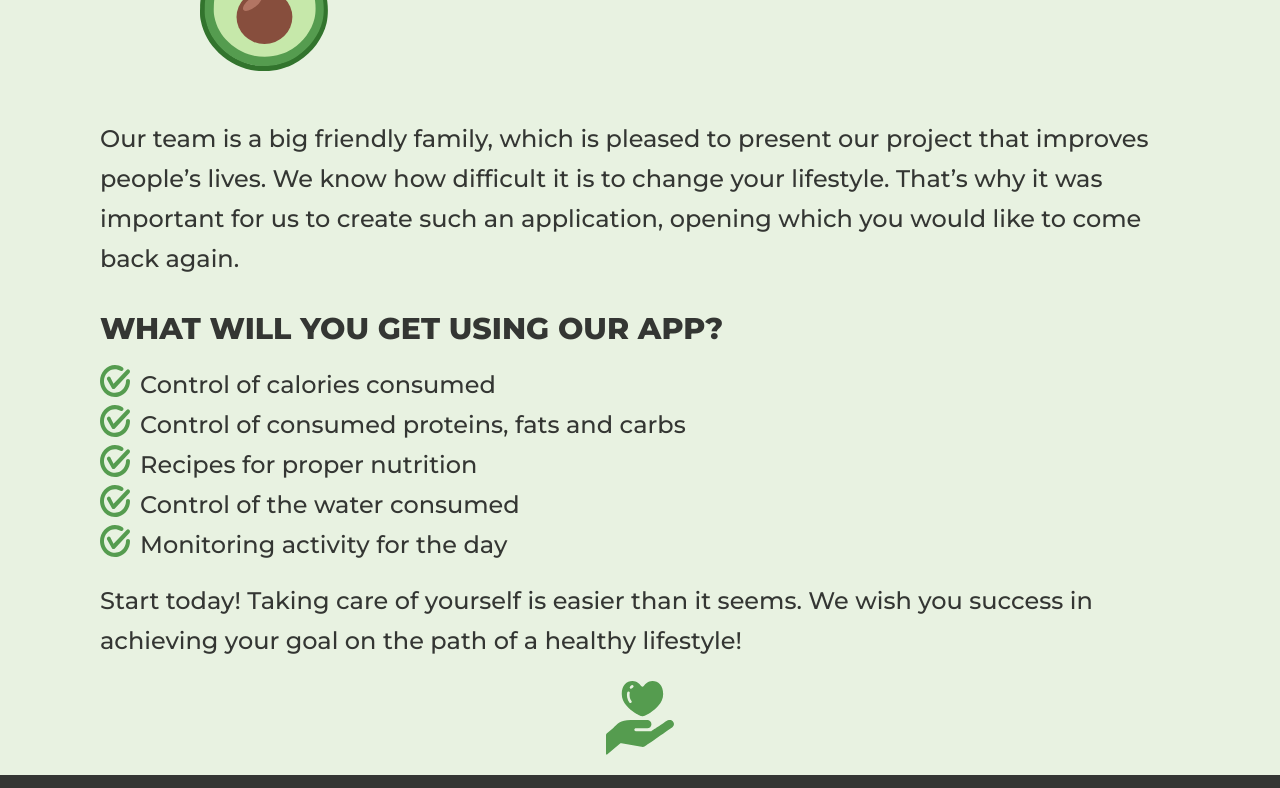
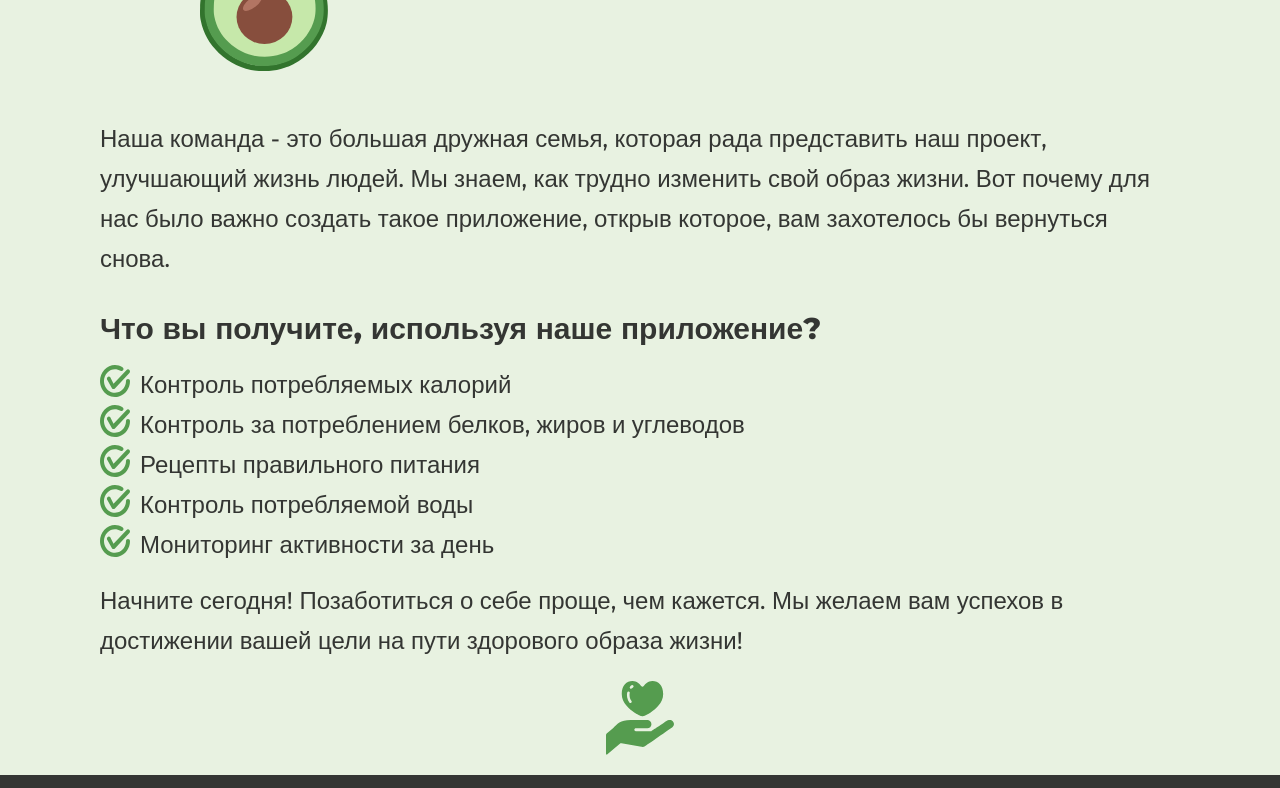
Before and after one commit to mitjasha/avocado, a React (Create React App) app: page /about in a window 1280 px wide. Shown: the part 360-1148 px from the top of the page. Built offline with nearby package versions, Linux system fonts and the light colour scheme.

Commit message:
add translate about us screen

```diff
--- a/src/i18n/translation/english.json
+++ b/src/i18n/translation/english.json
@@ -36,5 +36,15 @@
   "main_body_control": "Body control",
   "main_weight": "Weight",
   "main_kg": "kg",
-  "main_target_weight": "Target"
+  "main_target_weight": "Target",
+  "about_us_title": "About us",
+  "about_us_header": "WHO WE ARE?",
+  "about_us_text": "Our team is a big friendly family, which is pleased to present our project that improves people’s lives. We know how difficult it is to change your lifestyle. That’s why it was important for us to create such an application, opening which you would like to come back again.",
+  "about_us_question": "WHAT WILL YOU GET USING OUR APP?",
+  "about_us_li_1": "Control of calories consumed",
+  "about_us_li_2": "Control of consumed proteins, fats and carbs",
+  "about_us_li_3": "Recipes for proper nutrition",
+  "about_us_li_4": "Control of the water consumed",
+  "about_us_li_5": "Monitoring activity for the day",
+  "about_us_end_text": "Start today! Taking care of yourself is easier than it seems. We wish you success in achieving your goal on the path of a healthy lifestyle!"
 }
--- a/src/i18n/translation/russian.json
+++ b/src/i18n/translation/russian.json
@@ -36,5 +36,15 @@
   "main_body_control": "Контроль тела",
   "main_weight": "Вес",
   "main_kg": "кг",
-  "main_target_weight": "Цель"
+  "main_target_weight": "Цель",
+  "about_us_title": "О нас",
+  "about_us_header": "",
+  "about_us_text": "Наша команда - это большая дружная семья, которая рада представить наш проект, улучшающий жизнь людей. Мы знаем, как трудно изменить свой образ жизни. Вот почему для нас было важно создать такое приложение, открыв которое, вам захотелось бы вернуться снова.",
+  "about_us_question": "Что вы получите, используя наше приложение?",
+  "about_us_li_1": "Контроль потребляемых калорий",
+  "about_us_li_2": "Контроль за потреблением белков, жиров и углеводов",
+  "about_us_li_3": "Рецепты правильного питания",
+  "about_us_li_4": "Контроль потребляемой воды",
+  "about_us_li_5": "Мониторинг активности за день",
+  "about_us_end_text": "Начните сегодня! Позаботиться о себе проще, чем кажется. Мы желаем вам успехов в достижении вашей цели на пути здорового образа жизни!"
 }
--- a/src/pages/AboutUsScreen/AboutUsScreen.tsx
+++ b/src/pages/AboutUsScreen/AboutUsScreen.tsx
@@ -1,41 +1,29 @@
 import React from "react";
 import "./AboutUsScreen.scss";
 import "../../index.scss";
+import { useTranslation } from "react-i18next";
 
 const AboutUsScreen = () => {
+  const { t } = useTranslation();
   return (
     <div className="about__us__screen">
       <div className="container">
-        <h1 className="about__us__title">About us</h1>
+        <h1 className="about__us__title">{t("about_us_title")}</h1>
         <div className="about__us__logo-wrapper">
           <div className="about__us__logo" />
-          <h3 className="about__us__top_h3">WHO WE ARE?</h3>
+          <h3 className="about__us__top_h3">{t("about_us_header")}</h3>
         </div>
         <div className="about__us__container">
-          <span className="about__us__text">
-            Our team is a big friendly family, which is pleased to present our
-            project that improves people’s lives. We know how difficult it is to
-            change your lifestyle. That’s why it was important for us to create
-            such an application, opening which you would like to come back
-            again.
-          </span>
-          <h3 className="about__us__text__h3">
-            WHAT WILL YOU GET USING OUR APP?
-          </h3>
+          <span className="about__us__text">{t("about_us_text")}</span>
+          <h3 className="about__us__text__h3">{t("about_us_question")}</h3>
           <ul className="about__us__ul">
-            <li className="about__us__text">Control of calories consumed</li>
-            <li className="about__us__text">
-              Control of consumed proteins, fats and carbs
-            </li>
-            <li className="about__us__text">Recipes for proper nutrition</li>
-            <li className="about__us__text">Control of the water consumed</li>
-            <li className="about__us__text">Monitoring activity for the day</li>
+            <li className="about__us__text">{t("about_us_li_1")}</li>
+            <li className="about__us__text">{t("about_us_li_2")}</li>
+            <li className="about__us__text">{t("about_us_li_3")}</li>
+            <li className="about__us__text">{t("about_us_li_4")}</li>
+            <li className="about__us__text">{t("about_us_li_5")}</li>
           </ul>
-          <span className="about__us__text">
-            Start today! Taking care of yourself is easier than it seems. We
-            wish you success in achieving your goal on the path of a healthy
-            lifestyle!
-          </span>
+          <span className="about__us__text">{t("about_us_end_text")}</span>
           <div className="about__us__heart" />
         </div>
       </div>
```
